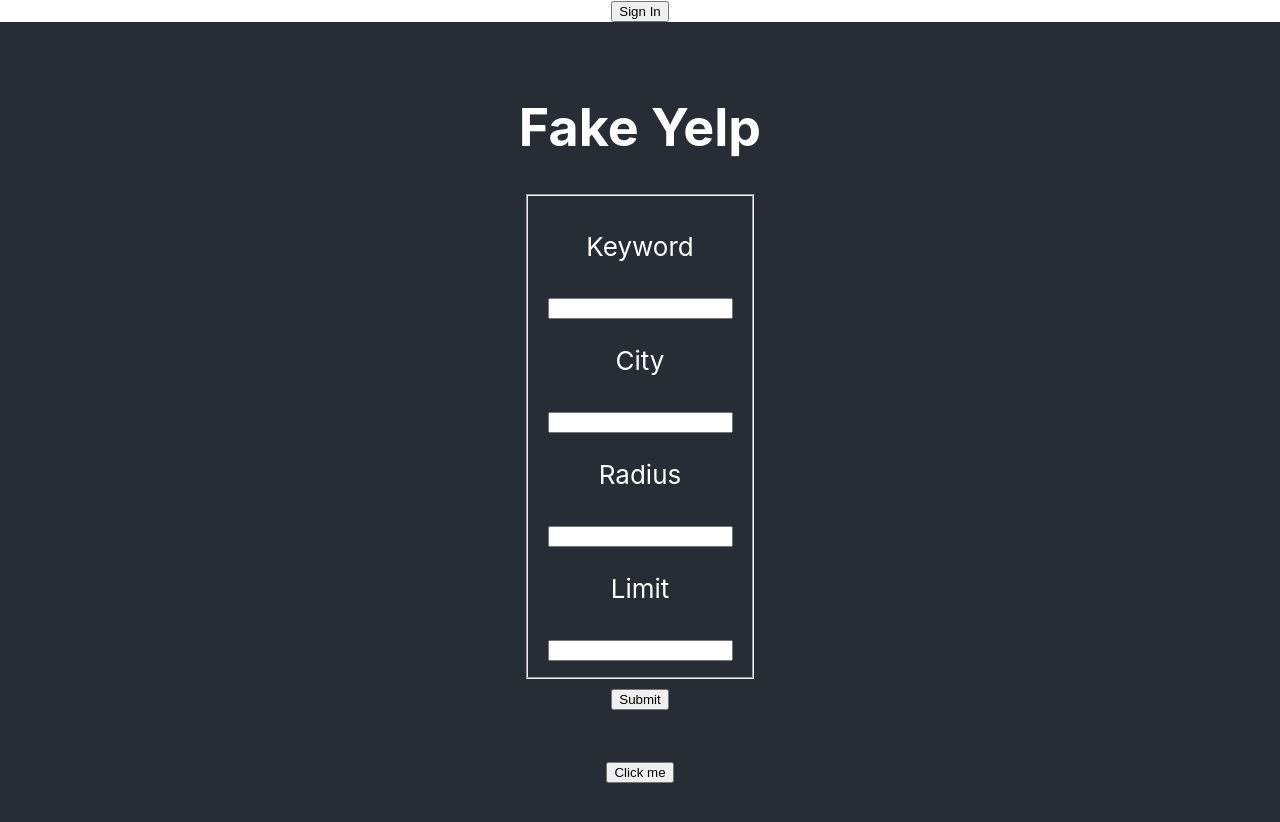
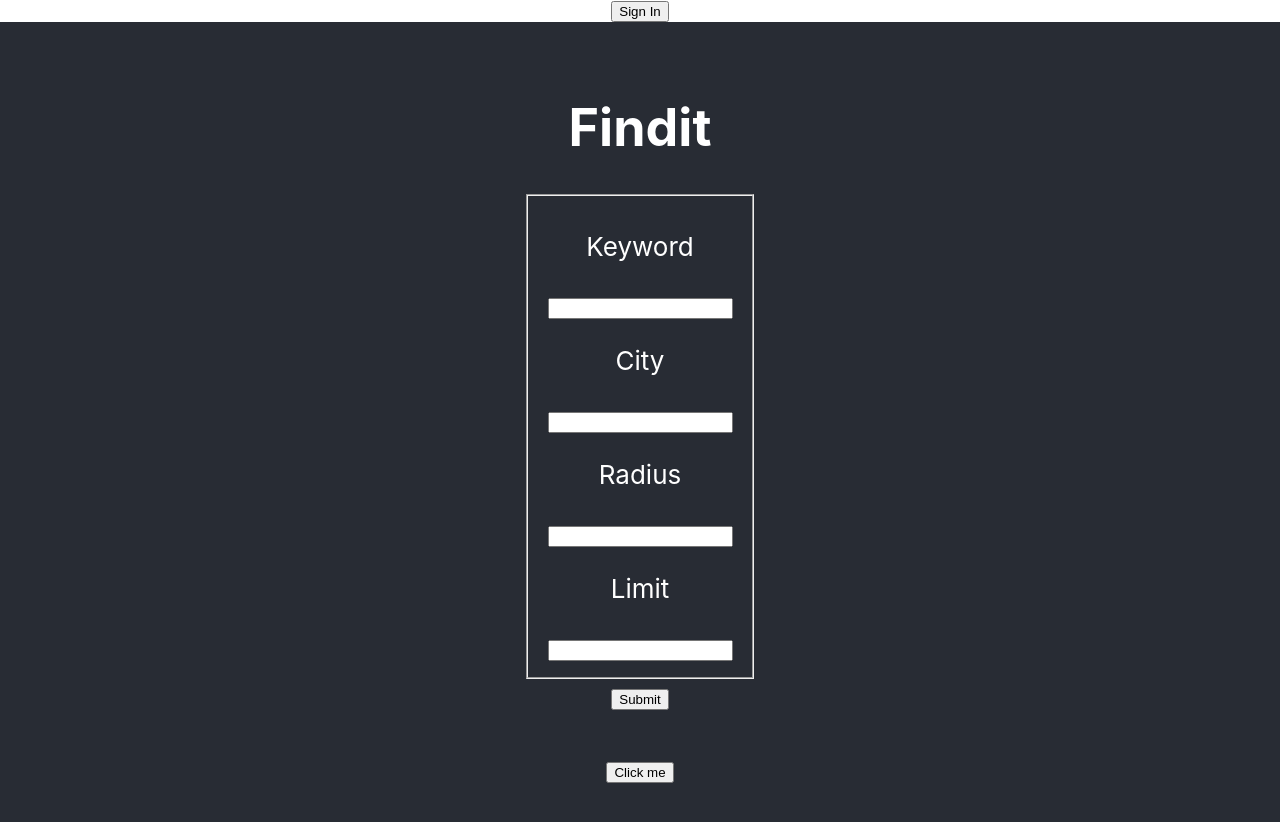
Before and after one commit to FavorWa/YelpProject, a React (Create React App) app in the folder flask-react/: page / in a window 1280 px wide. Built offline with nearby package versions, Linux system fonts and the light colour scheme; no server answers.

Commit message:
Updated name

```diff
--- a/flask-react/src/App.js
+++ b/flask-react/src/App.js
@@ -39,7 +39,7 @@
        <Profile />
      </>
       <header className="App-header">
-      <h1>Fake Yelp</h1>
+      <h1>Findit</h1>
       <form>
       <fieldset>
          <label>
@@ -73,98 +73,3 @@
 }
 
 export default App;
-
-
-
-
-
-
-
-
-
-
-
-
-
-
-
-
-// import './App.css';
-// import React from 'react';
-// import LoginButton from './components/LoginButton';
-// import { useState } from 'react'
-// import axios from "axios";
-// import LogoutButton from './components/LogoutButton';
-// import Profile from './components/Profile';
-// import { useAuth0 } from '@auth0/auth0-react';
-
-
-// function App() {
-
-//   // const [profileData, setProfileData] = useState(null)
-
-//   // function getData() {
-//   //   axios({
-//   //     method: "GET",
-//   //     url:"/profile",
-//   //   })
-//   //   .then((response) => {
-//   //     const res =response.data
-//   //     setProfileData(({
-//   //       profile_name: res.name,
-//   //       about_me: res.about}))
-//   //   }).catch((error) => {
-//   //     if (error.response) {
-//   //       console.log(error.response)
-//   //       console.log(error.response.status)
-//   //       console.log(error.response.headers)
-//   //       }
-//   //   })}
-//   const { isLoading } = useAuth0;
-
-//   if (isLoading) return <div>Loading ... </div>
-
-//   return (
-//     <>
-//       <LoginButton />
-//       <LogoutButton />
-//       <Profile />
-//     </>
-//     // <div className="App">
-//     //   <LoginButton />
-//     //   <LogoutButton />
-//     //   <header className="App-header">
-//     //   <h1>Fake Yelp</h1>
-//     //   <form>
-//     //   <fieldset>
-//     //      <label>
-//     //        <p>Keyword</p>
-//     //        <input keyword="keyword"/>
-//     //      </label>
-//     //      <label>
-//     //        <p>City</p>
-//     //        <input city="city"/>
-//     //      </label>
-//     //      <label>
-//     //        <p>Radius</p>
-//     //        <input radius="radius"/>
-//     //      </label>
-//     //      <label>
-//     //        <p>Limit</p>
-//     //        <input limit="limit"/>
-//     //      </label>
-//     //    </fieldset>
-//     //    <button type="submit">Submit</button>
-//     //   </form>
-//     //     <p> </p><button onClick={getData}>Click me</button>
-//     //     {profileData && <div>
-//     //           <p>Profile name: {profileData.profile_name}</p>
-//     //           <p>About me: {profileData.about_me}</p>
-//     //         </div>
-//     //     }
-//     //   </header>
-//     // </div>
-//     );
-// }
-
-// export default App;
```
